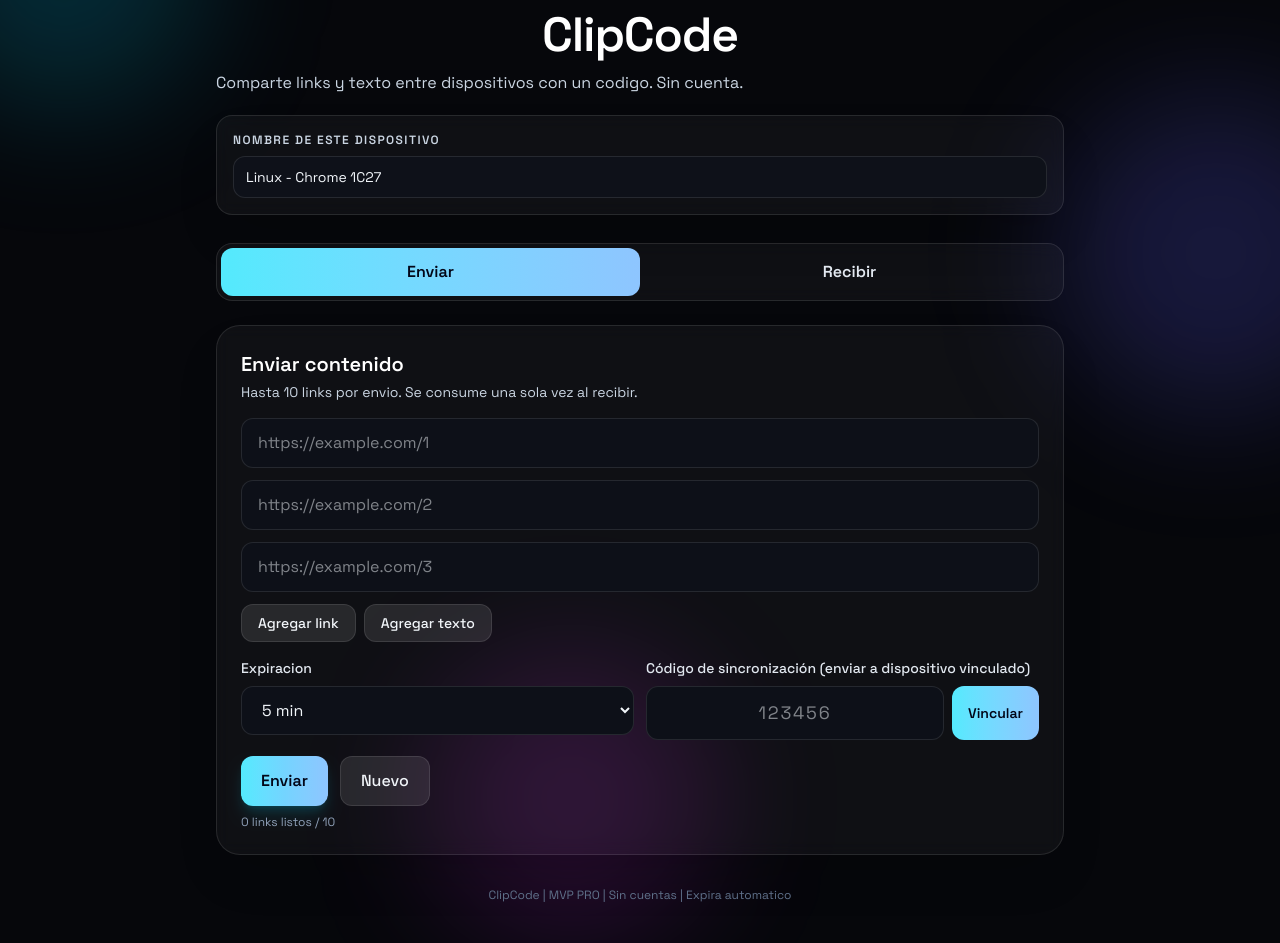
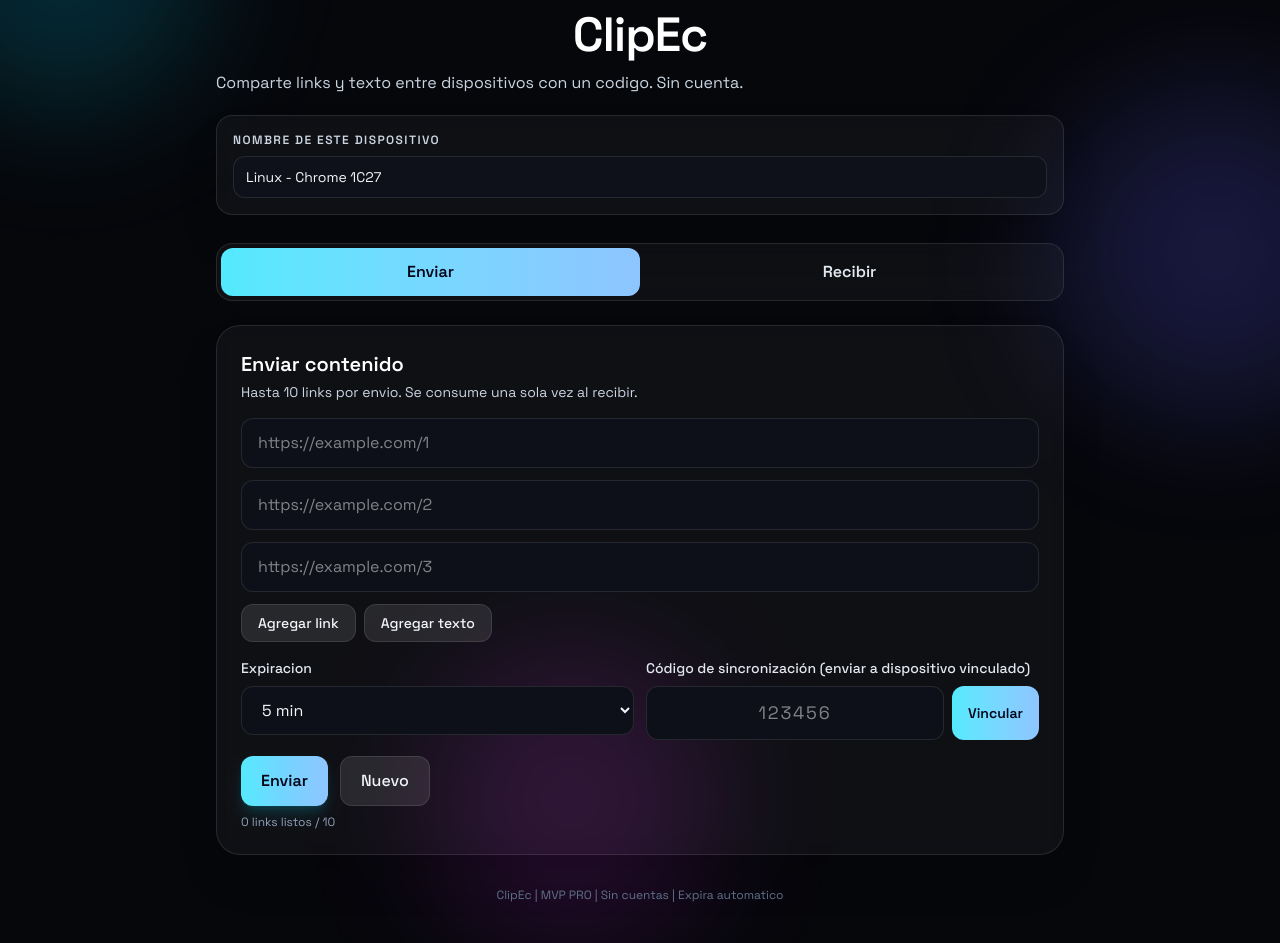
Before and after one commit to lufergio/clipcode, a Next.js app: page / in a window 1280 px wide. Shown: the part 67-1010 px from the top of the page. Built offline with nearby package versions, Linux system fonts and the light colour scheme.

Commit message:
chore: rename app title to ClipEc

```diff
--- a/app/page.tsx
+++ b/app/page.tsx
@@ -1003,7 +1003,7 @@
             Transferencia rapida entre dispositivos
           </div>
           <h1 className="mt-3 text-center text-4xl font-semibold tracking-tight text-white sm:text-5xl">
-            ClipCode
+            ClipEc
           </h1>
           <p className="mt-3 max-w-2xl text-sm text-slate-300 sm:text-base">
             Comparte links y texto entre dispositivos con un codigo. Sin cuenta.
@@ -1408,7 +1408,7 @@
         )}
 
         <footer className="mt-8 text-center text-xs text-slate-500">
-          ClipCode | MVP PRO | Sin cuentas | Expira automatico
+          ClipEc | MVP PRO | Sin cuentas | Expira automatico
         </footer>
       </div>
 
```
